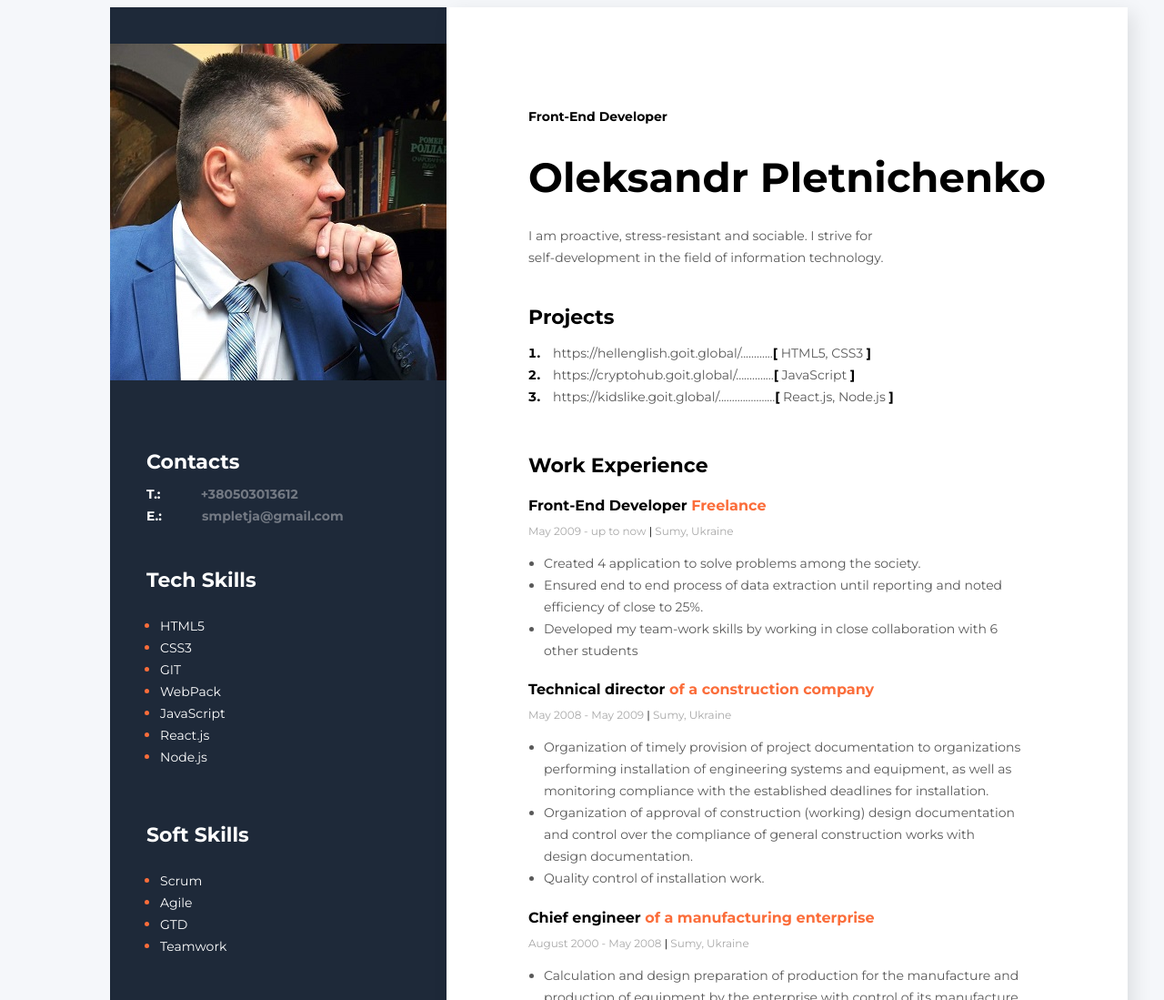
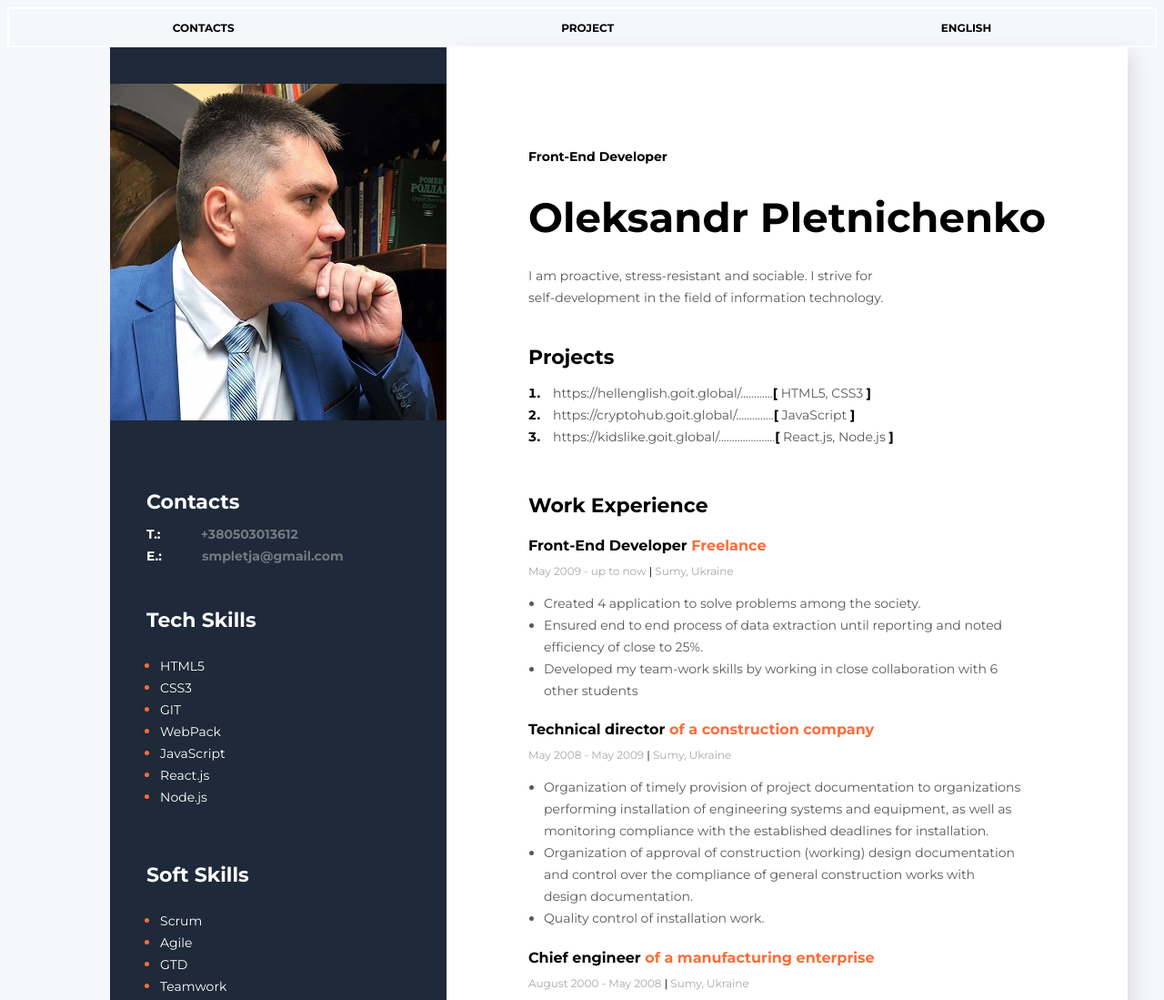
Before and after one commit to Oleksandr8719/rsschool-cv, a plain HTML site: page index.html in a window 1280 px wide. Shown: the top 1099 px of the page at 91% size. Drawn offline with Linux system fonts and the light colour scheme.

Commit message:
feat: add header

```diff
--- a/css/style.css
+++ b/css/style.css
@@ -5,6 +5,24 @@ body {
 }
 p {
 	margin: 0;
+}
+
+.header {
+	height: 40px;
+	background-color: #F5F7F939;
+	border: 2px solid #fff;
+	margin: 0 auto;
+	display: flex;
+	justify-content: space-around;
+	align-items: center;
+}
+
+.header a {
+	text-decoration: none;
+	font-weight: 700;
+	font-size: 12px;
+	line-height: 55px;
+	color: #000000;
 }
 
 /*main*/
@@ -211,6 +229,10 @@ p {
 	align-items: center;
 }
 
+.link_github{
+	width: 30px;
+}
+
 .link {
 	width: 70px;
 }
--- a/index.html
+++ b/index.html
@@ -3,13 +3,18 @@
 <head>
 	<meta charset="UTF-8">
 	<meta name="viewport" content="width=device-width, initial-scale=1.0">
-	<link rel="stylesheet" href="css/style.css">
 	<link rel="preconnect" href="https://fonts.googleapis.com">
 	<link rel="preconnect" href="https://fonts.gstatic.com" crossorigin>
 	<link href="https://fonts.googleapis.com/css2?family=Montserrat:wght@400;700&family=Roboto:ital@0;1&display=swap" rel="stylesheet">
+	<link rel="stylesheet" href="css/style.css">
 	<title>CV</title>
 </head>
 <body>
+		<header class="header">
+			<a href="https://github.com/Oleksandr8719" target="_blank">CONTACTS</a>
+			<a href="https://github.com/Oleksandr8719" target="_blank">PROJECT</a>
+			<a href="https://github.com/Oleksandr8719" target="_blank">ENGLISH</a>
+		</header>
 		<!--Main-->
 		<div class="main">
 			<!-- Main Content -->
@@ -127,9 +132,10 @@
 						</div>
 			</aside>
 		</div>
-		<div class="footer">
-			<h2 class="link-github">2022 Oleksandr8719</h2>
+		<footer class="footer">
+			<h2 class="link-github">2022</h2>
+			<a href="https://github.com/Oleksandr8719" target="_blank"><img src="img/github.png" alt="my_github" class="link_github"></a>
 			<a href="https://rs.school/js/" target="_blank"><img src="img/rs_school_js.svg" alt="course rs_school" class="link"></a>
-		</div>
+		</footer>
 </body>
 </html>
```
Also changed, not shown: img/github.png (added).
